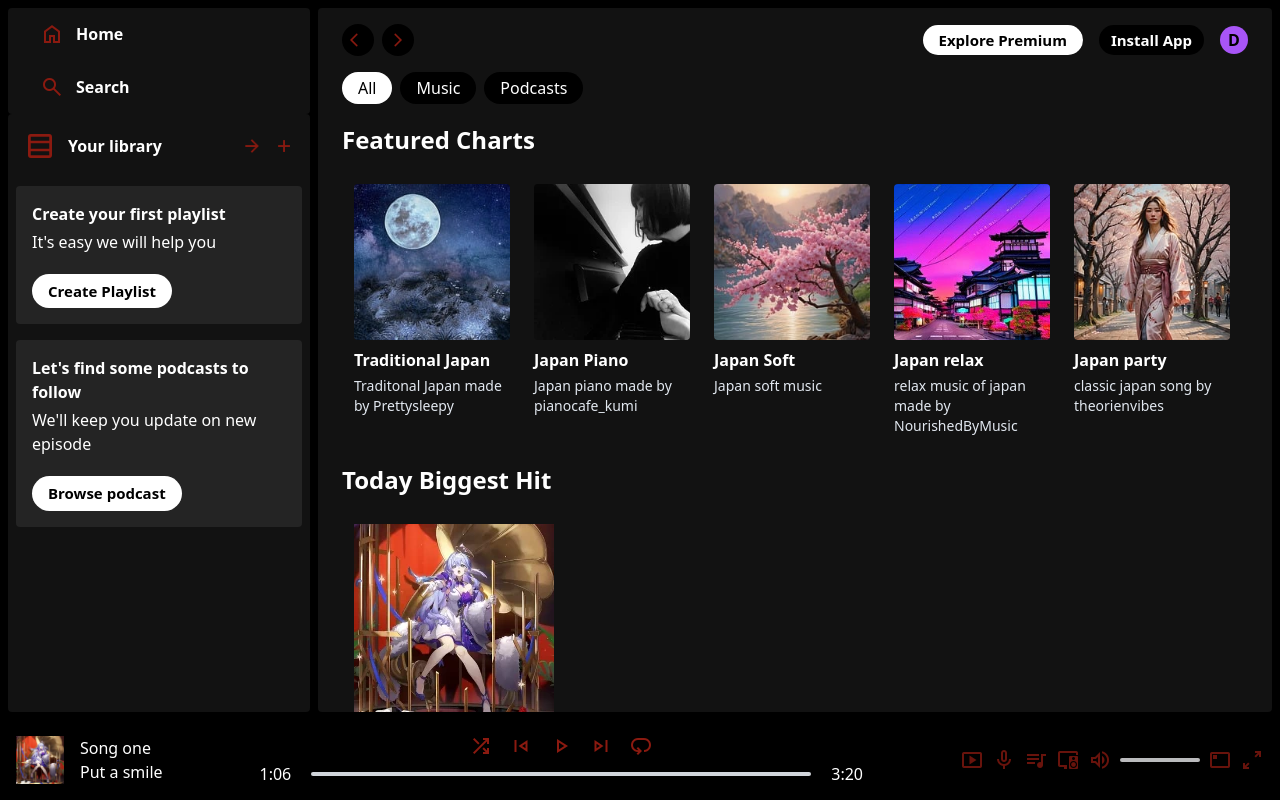
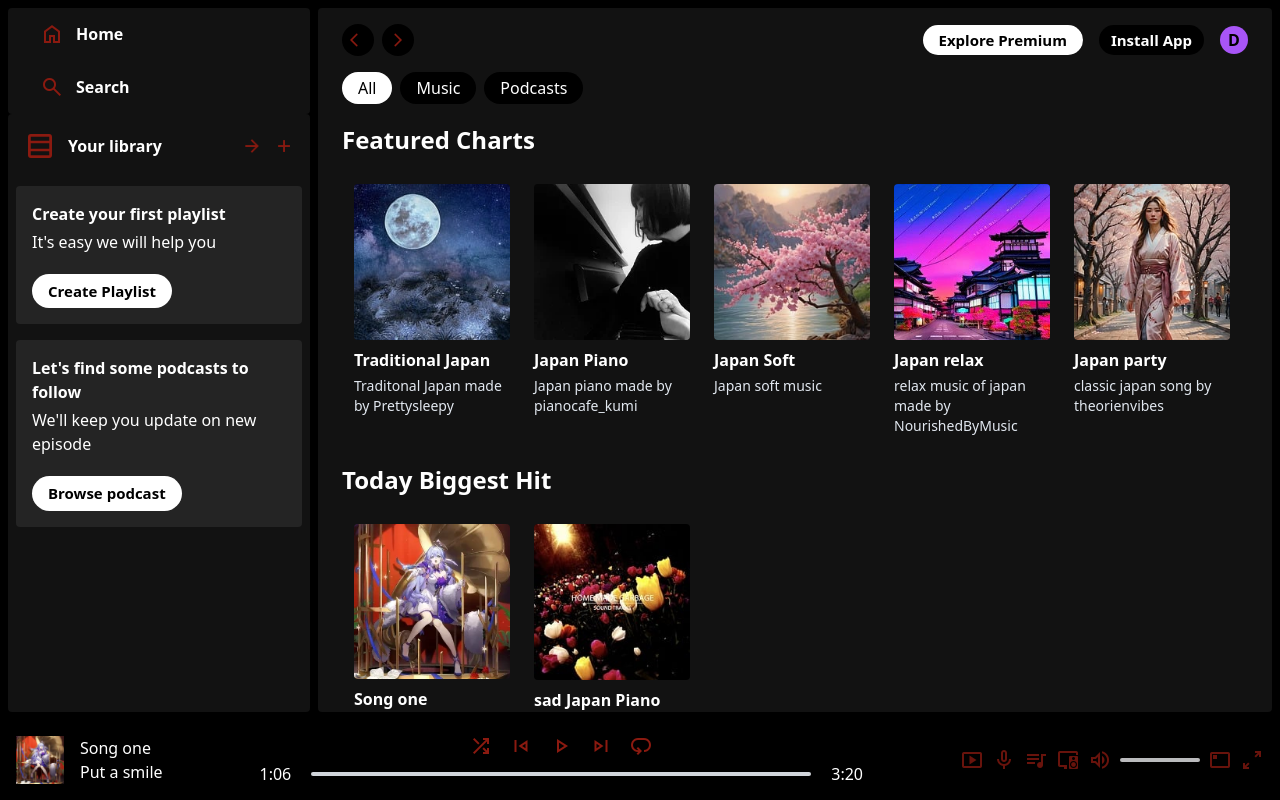
Before and after one commit to Stanrighttoleft/reacttailwind, a React (Vite) app: page /#/ in a window 1280 px wide. Built offline with nearby package versions, Linux system fonts and the light colour scheme.

Commit message:
adjust the displayhome layout

```diff
--- a/src/assets/assets.js
+++ b/src/assets/assets.js
@@ -24,6 +24,8 @@ import im10 from './japan-soft.jpeg'
 import im11 from './japan-relax.jpg'
 import im12 from './japan-party.jpg'
 import im13 from './asia-music.webp'
+import img2 from './sad-japan.jpg'
+import song2 from './sad-japan.mp3'
 
 export const assets={
     home_icon,
@@ -102,4 +104,13 @@ export const songsdata=[
         desc:"Put a smile on your face with these happy tunes",
         duration:"3:00"
     },
+    {
+        id:1,
+        name:"sad Japan Piano",
+        image:img2,
+        //file:song2,
+        desc:"flower, spring, made by welcomeno",
+        duration:"3.47",
+
+    },
 ]
--- a/src/component/albumitem.jsx
+++ b/src/component/albumitem.jsx
@@ -2,7 +2,7 @@ import React from 'react'
 
 const Albumitem = ({image,name,desc,id}) => {
   return (
-    <div className='min-w-[180px] p-2 px-3 rounded cursor-pointer hover:bg-[#ffffff26]'>
+    <div className='min-w-[180px] max-w-[180px] p-2 px-3 rounded cursor-pointer hover:bg-[#ffffff26]'>
         <img className='rounded' src={image} alt={id}/>
         <p className='font-bold mt-2 mb-1'>{name}</p>
         <p className='text-slate-200 text-sm'>{desc}</p>
--- a/src/component/songitem.jsx
+++ b/src/component/songitem.jsx
@@ -2,10 +2,10 @@ import React from 'react'
 
 const Songitem = ({name, image, desc, id}) => {
   return (
-    <div className='min-w-[180px] p-2 px-3 rounded cursor-pointer hover:bg-[#ffffff26]'>
-        <img className='' src={image} alt=""/>
+    <div className='min-w-[180px] max-w-[180px] p-2 px-3 rounded      cursor-pointer hover:bg-[#ffffff26]'>
+        <img className='rounded' src={image} alt={id}/>
         <p className='font-bold mt-2 mb-1'>{name}</p>
-        <p className='text-slate-200 text-sm'>{desc}</p>
+        <p className='text-slate-200 text-sm '>{desc}</p>
 
     </div>
   )
```
Also changed, not shown: src/assets/sad-japan.jpg (added), 8 other files (tests, documents, lock files or other folders).
